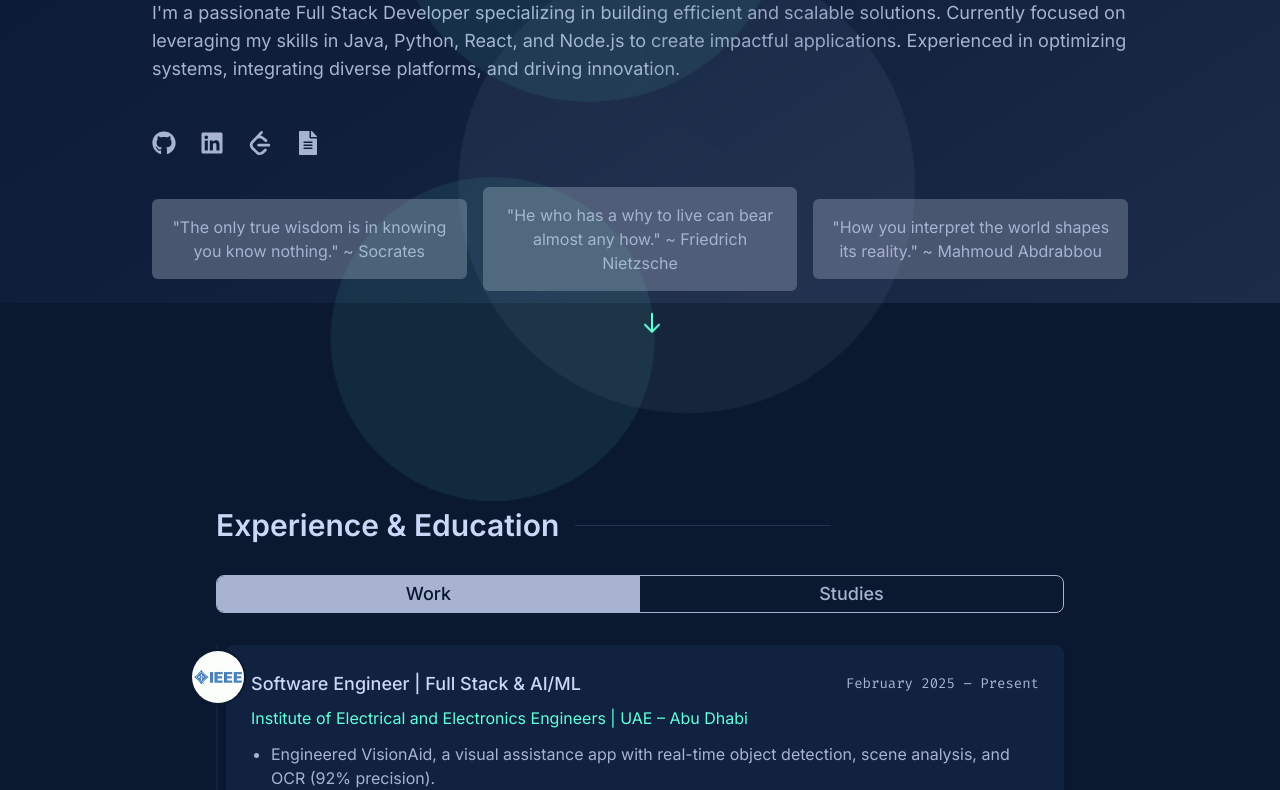
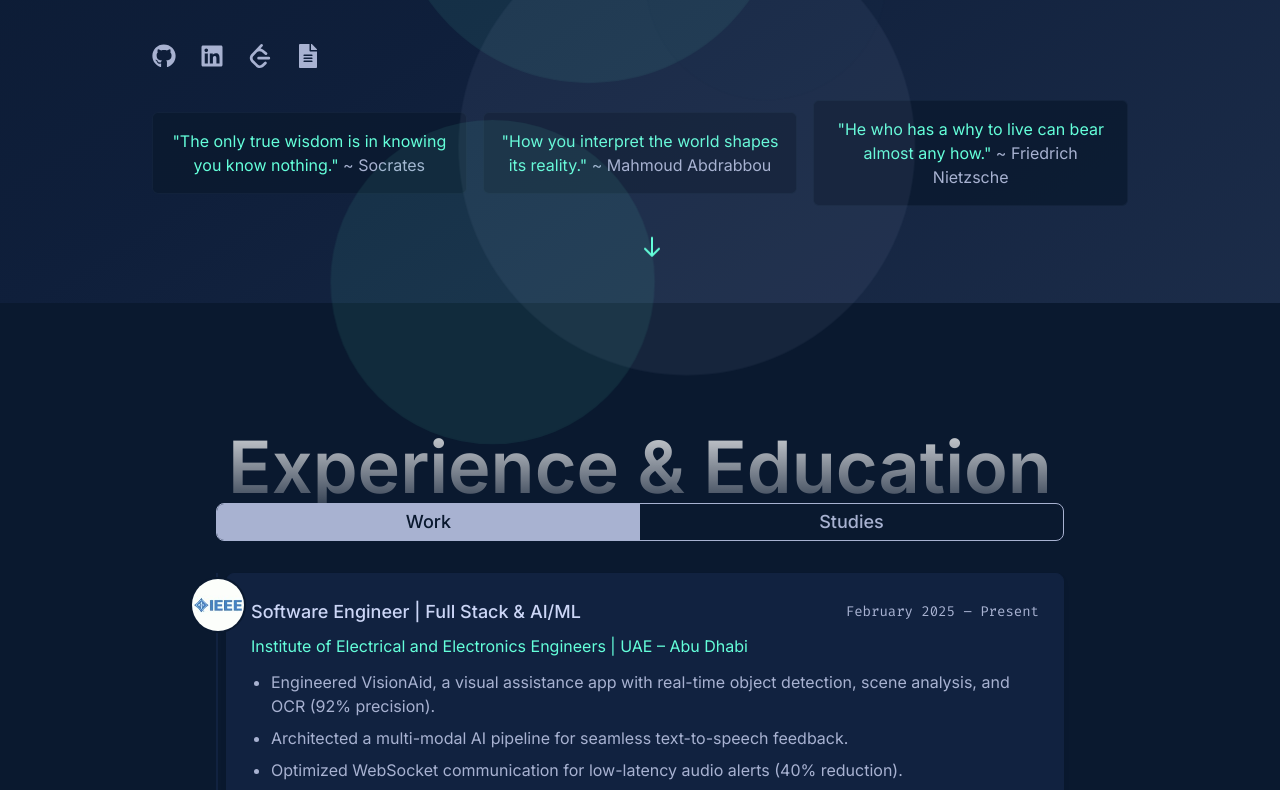
Before and after one commit to Eng-M-Abdrabbou/Portfolio-NEXT.JS, a Next.js app: page / in a window 1280 px wide. Shown: the part 497-1287 px from the top of the page. Built offline with nearby package versions, Linux system fonts and the light colour scheme.

Commit message:
style: 📃changed header styles for skill and education sections and quotes cards for hero section.

```diff
--- a/src/app/components/sections/ExperienceEducation.tsx
+++ b/src/app/components/sections/ExperienceEducation.tsx
@@ -11,8 +11,9 @@ const ExperienceEducation = () => {
 
   return (
     <section id="experience" className="section-container">
-      <h2 className="section-heading">Experience & Education</h2>
-
+      <h2 className="bg-clip-text bg-gradient-to-b from-white/80 to-white/20 bg-opacity-50 text-4xl text-center text-transparent md:text-7xl">
+        Experience & Education
+      </h2>
       <div className="flex justify-center mb-8 border border-light-slate rounded-lg overflow-hidden"> {/* Added border and rounded corners */}
         <button
           className={`flex-1 px-6 py-1 text-lg font-medium text-center focus:outline-none transition-colors duration-300 ${
--- a/src/app/components/sections/Hero.tsx
+++ b/src/app/components/sections/Hero.tsx
@@ -8,7 +8,7 @@ import { motion } from 'framer-motion';
 
 const Hero = () => {
   return (
-    <div id="home" className="mt-auto hero-section min-h-screen flex flex-col justify-center items-start max-w-5xl mx-auto px-6 pt-32 pb-16 md:pt-40 relative">
+    <div id="home" className="mt-auto hero-section min-h-screen flex flex-col justify-center items-start max-w-5xl mx-auto px-6 pt-16 pb-16 md:pt-16 relative">
       <GradientSpots />
       <div className="flex items-center mt-9">
         <div className="relative tooltip-container">
@@ -103,19 +103,22 @@ const Hero = () => {
         {/* --- End Added Resume Link --- */}
       </motion.div>
       <div className="flex flex-row items-center mt-8 space-x-4">
-        <div className="bg-dark-slate rounded-md p-4 w-1/3">
-          <p className="text-light-slate text-center">
-            "The only true wisdom is in knowing you know nothing." ~ Socrates
+        <div className="bg-navy/80 rounded-md p-4 w-1/3 backdrop-blur-lgm border border-lightest-navy/30 hover:border-neon-green">
+          <p className="text-neon-green text-center">
+            "The only true wisdom is in knowing you know nothing."
+            <span className="text-light-slate"> ~ Socrates</span>
           </p>
         </div>
-        <div className="bg-dark-slate rounded-md p-4 w-1/3">
-          <p className="text-light-slate text-center">
-            "He who has a why to live can bear almost any how." ~ Friedrich Nietzsche
+        <div className="bg-navy/80 rounded-md p-4 w-1/3 backdrop-blur-lgm border border-lightest-navy/30 hover:border-neon-green">
+          <p className="text-neon-green text-center">
+            "How you interpret the world shapes its reality."
+            <span className="text-light-slate"> ~ Mahmoud Abdrabbou</span>
           </p>
         </div>
-        <div className="bg-dark-slate rounded-md p-4 w-1/3">
-          <p className="text-light-slate text-center">
-            "How you interpret the world shapes its reality." ~ Mahmoud Abdrabbou
+        <div className="bg-navy/80 rounded-md p-4 w-1/3 backdrop-blur-lgm border border-lightest-navy/30 hover:border-neon-green">
+          <p className="text-neon-green text-center">
+            "He who has a why to live can bear almost any how."
+            <span className="text-light-slate"> ~ Friedrich Nietzsche</span>
           </p>
         </div>
       </div>
--- a/src/app/components/sections/Skills.tsx
+++ b/src/app/components/sections/Skills.tsx
@@ -106,8 +106,9 @@ const SkillCategory = ({ title, skills, icon }: { title: string; skills: string[
 const Skills = () => {
   return (
     <section id="skills" className="ml-auto mr-auto justify-center w-screen min-h-screen py-16 md:py-24" > {/* Adjusted height and padding */}
-      <h2 className="section-heading flex items-center justify-center">Skills & Activities</h2>
-
+      <h2 className="bg-clip-text bg-gradient-to-b from-white/80 to-white/20 bg-opacity-50 text-4xl text-center text-transparent md:text-7xl">
+        Skills & Activities
+      </h2>
       <div className="grid grid-cols-1 md:grid-cols-2 gap-x-2 gap-y-8">
         {/* Column 1 */}
         <div>
```
